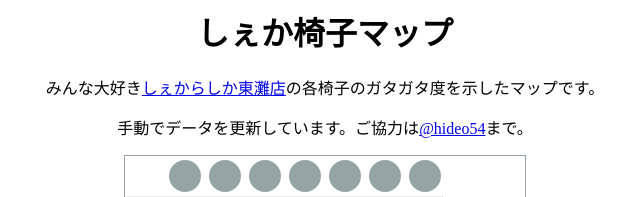
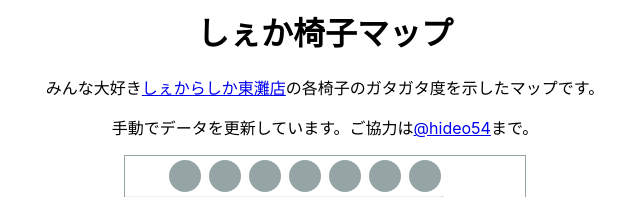
Before and after one commit to hideo54/shekaisumap, a website: page index.pug in a window 1280 px wide. Shown: the top 197 px of the page, 315-955 px from the left. Drawn offline with nearby package versions, Linux system fonts and the light colour scheme; files that its build step writes are made by us from their sources.

Commit message:
Add font specification

```diff
--- a/style.less
+++ b/style.less
@@ -1,5 +1,6 @@
 h1, p {
     text-align: center;
+    font-family: -apple-system, "BlinkMacSystemFont", "Hiragino Kaku Gothic ProN", "Yu Gothic", sans-serif;
 }
 
 @green: #2ecc71;
```
